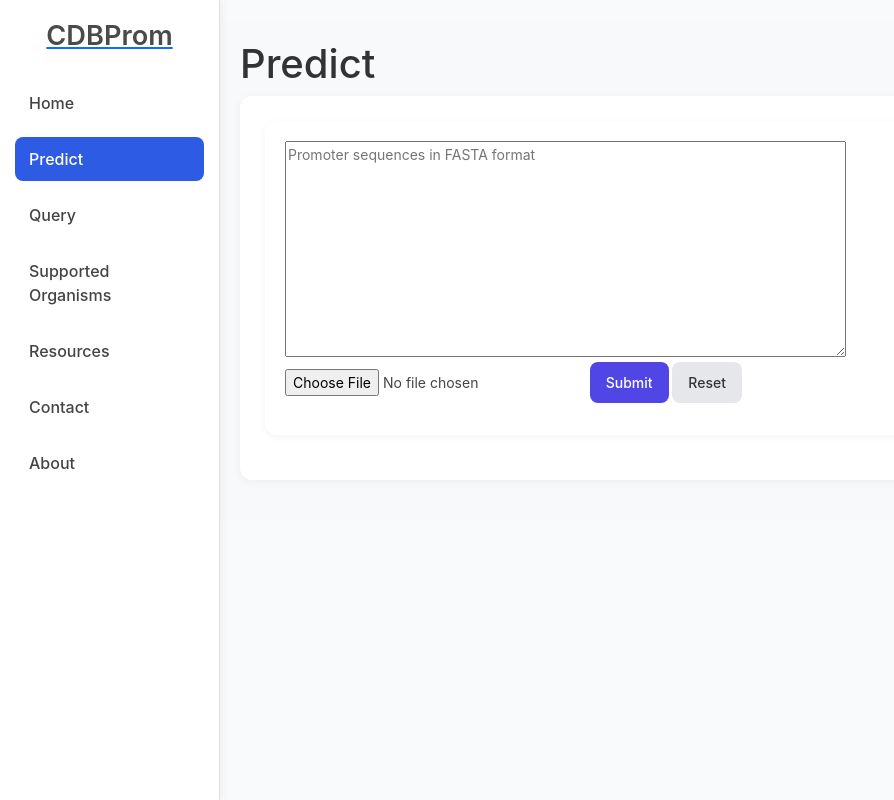
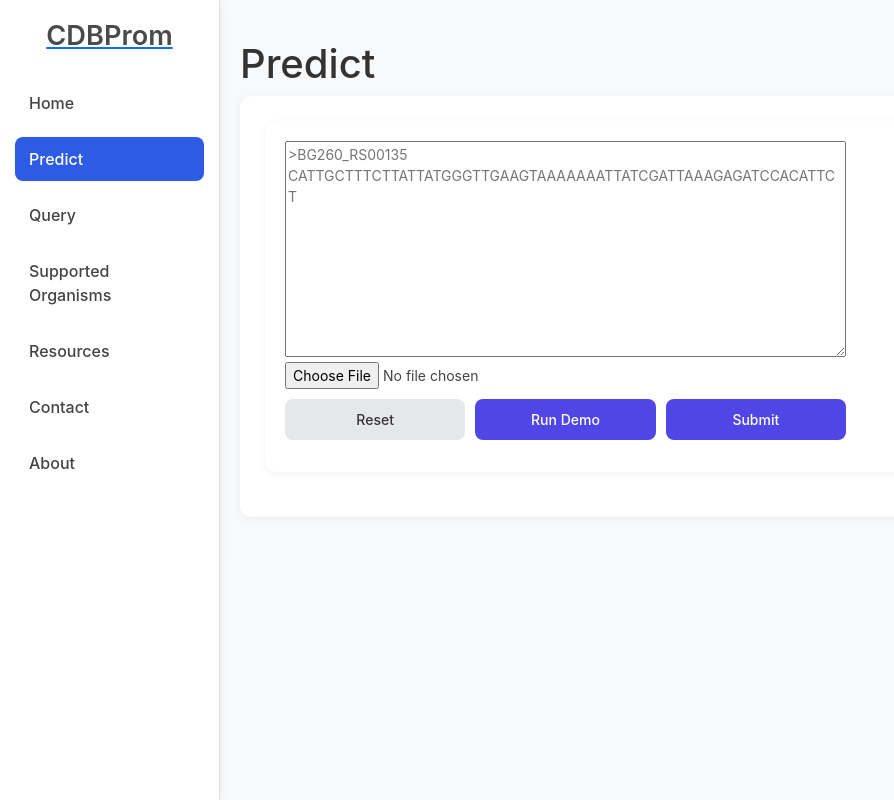
Before and after one commit to gustavsganzerla/cdbprom_v2, a Django app: page /predict/ in a window 1280 px wide. Shown: the whole page, without its empty margins (0-894 px from the left). Run offline with Django 5.2, Linux system fonts and the light colour scheme; some libraries are stand-ins or nearby versions.

Commit message:
add run demo

```diff
--- a/frontend/core/forms.py
+++ b/frontend/core/forms.py
@@ -9,7 +9,7 @@ class QueryForm(forms.Form):
 class InputForm(forms.Form):
     sequence_text = forms.CharField(widget=forms.Textarea(attrs={"rows":10,
                                                                "cols":60,
-                                                               "placeholder": "Promoter sequences in FASTA format"}),
+                                                               "placeholder": ">BG260_RS00135\nCATTGCTTTCTTATTATGGGTTGAAGTAAAAAAATTATCGATTAAAGAGATCCACATTCT"}),
     required=False)
 
     uploaded_file = forms.FileField(required=False)
--- a/frontend/core/static/js/predict.js
+++ b/frontend/core/static/js/predict.js
@@ -16,68 +16,19 @@ document.getElementById("new-form").addEventListener("submit", async function(e)
     console.log("Sending to Flask API:", sequences);
     console.log(CONFIG.API_URL);
 
-    try {
-        const response = await fetch(CONFIG.API_URL, {
-            method: "POST",
-            headers: { "Content-Type": "application/json",
-                        "X-API-KEY":"MY_KEY"},
-            body: JSON.stringify({ sequences })
-        });
-
-        // Ensure response exists
-        if (!response) {
-            console.error("No response from Flask API");
-            return;
-        }
-
-        // Check HTTP status first
-        if (!response.ok) {
-            console.error("HTTP error", response.status, response.statusText);
-            // Try to get text safely
-            const text = await response.text().catch(() => "<no response text>");
-            console.error("Server response:", text);
-            return;
-        }
-
-        // At this point, we expect JSON
-        const data = await response.json().catch(() => null);
-
-        if (data && data.output && data.output.length > 0) {
-            console.log("Flask API response:", data);
-
-            //download
-            const downloadContainer = document.getElementById('download-container');
-            downloadContainer.innerHTML = "";
-
-            const btn = document.createElement('button');
-            btn.className = 'btn';
-            btn.textContent = 'Download';
-
-            btn.addEventListener('click', () => downloadPrediction(data.output));
-
-            downloadContainer.appendChild(btn);
-
-
-            // Build table
-            const columnOrder = ["id", "Predicted class", "Probability promoter", "Probability non-promoter", "Coordinates", "Sequence", "Message"]
-            buildTable("results-container", data.output, columnOrder);
-            // Show results block
-            document.getElementById("results-container").style.display = "block";
-
-
-
-        } else {
-            console.error("No results or failed to parse JSON response");
-
-            // Hide results block if no data
-            document.getElementById("results-container").style.display = "none";
-        }
-
-    } catch (error) {
-        console.error("Error sending data to Flask API:", error);
-    }
+    sendSequences(sequences);
 });
 
+document.getElementById("run-demo").addEventListener("click", function(e){
+    e.preventDefault();
+    const demoFasta = `
+    >BG260_RS00135\n
+    CATTGCTTTCTTATTATGGGTTGAAGTAAAAAAATTATCGATTAAAGAGATCCACATTCT
+    `;
+    const sequences = parseFasta(demoFasta);
+    sendSequences(sequences);
+
+})
 
 //FASTA parser
 function parseFasta(fastaText) {
@@ -178,3 +129,70 @@ async function downloadPrediction(data){
     //cleanup
     a.remove();
 }
+
+async function sendSequences(sequences){
+
+    console.log("Sending to Flask API:", sequences);
+    console.log(CONFIG.API_URL);
+
+    try {
+        const response = await fetch(CONFIG.API_URL, {
+            method: "POST",
+            headers: {
+                "Content-Type": "application/json",
+                "X-API-KEY": "MY_KEY"
+            },
+            body: JSON.stringify({ sequences })
+        });
+
+        if (!response) {
+            console.error("No response from Flask API");
+            return;
+        }
+
+        if (!response.ok) {
+            console.error("HTTP error", response.status, response.statusText);
+            const text = await response.text().catch(() => "<no response text>");
+            console.error("Server response:", text);
+            return;
+        }
+
+        const data = await response.json().catch(() => null);
+
+        if (data && data.output && data.output.length > 0) {
+
+            console.log("Flask API response:", data);
+
+            const downloadContainer = document.getElementById('download-container');
+            downloadContainer.innerHTML = "";
+
+            const btn = document.createElement('button');
+            btn.className = 'btn';
+            btn.textContent = 'Download';
+
+            btn.addEventListener('click', () => downloadPrediction(data.output));
+            downloadContainer.appendChild(btn);
+
+            const columnOrder = [
+                "id",
+                "Predicted class",
+                "Probability promoter",
+                "Probability non-promoter",
+                "Coordinates",
+                "Sequence",
+                "Message"
+            ];
+
+            buildTable("results-container", data.output, columnOrder);
+
+            document.getElementById("results-container").style.display = "block";
+
+        } else {
+            console.error("No results or failed to parse JSON response");
+            document.getElementById("results-container").style.display = "none";
+        }
+
+    } catch (error) {
+        console.error("Error sending data to Flask API:", error);
+    }
+}
--- a/frontend/core/templates/core/predict.html
+++ b/frontend/core/templates/core/predict.html
@@ -3,6 +3,20 @@
 {% block title %}Predict{% endblock %}
 
 {% block content %}
+
+
+<style>
+    .form-buttons{
+        display: flex;
+        gap: 10px;
+        margin-top: 10px;
+    }
+
+    .form-buttons button{
+        flex: 1;
+    }
+</style>
+
 <h1>Predict</h1>
 
 <div class='form-block'>
@@ -13,8 +27,11 @@
             <label for="{{ field.id_for_label }}">
             {{ field }}
         {% endfor %}
-        <button type="submit">Submit</button>
-        <button type="button" id="reset-form">Reset</button>
+        <div class="form-buttons">
+            <button type="button" id="reset-form">Reset</button>
+            <button type="button" id="run-demo" class="btn">Run Demo</button>
+            <button type="submit">Submit</button>
+        </div>
     </form>
 </div>
 
```
